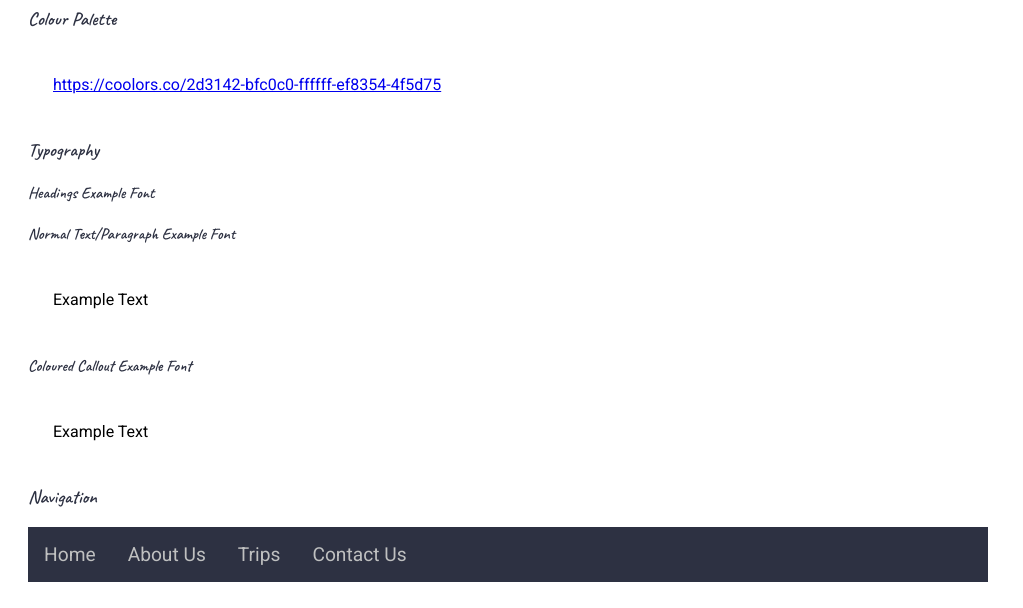
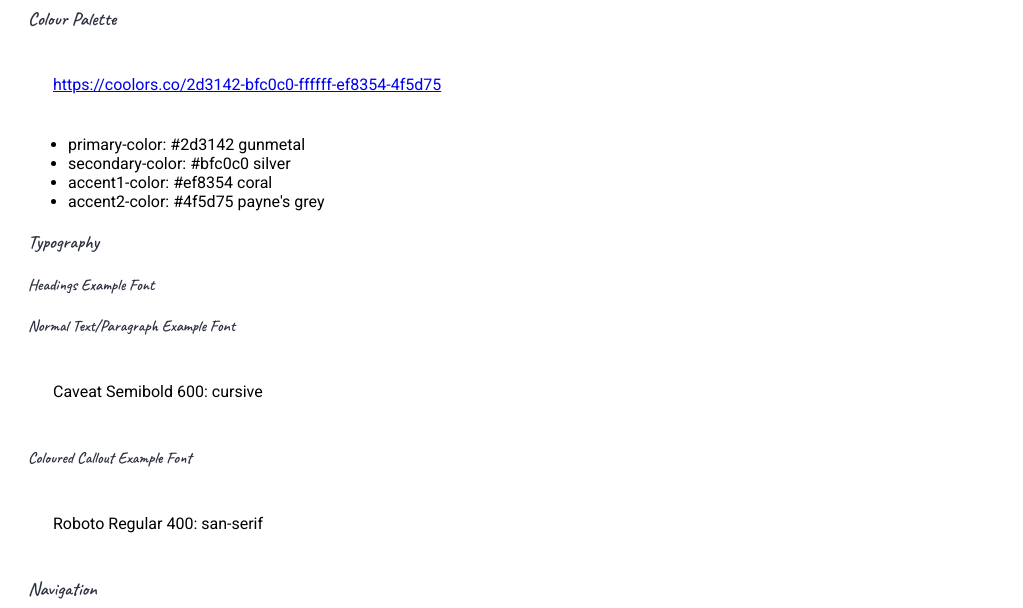
Before and after one commit to guyzoch101/wdd130, a plain HTML site: page wwr/site-plan-rafting.html in a window 1280 px wide. Shown: the part 1440-2048 px from the top of the page, without its empty margins (0-1023 px from the left). Drawn offline with Linux system fonts and the light colour scheme.

Commit message:
modified:   wwr/site-plan-rafting.html

```diff
--- a/wwr/site-plan-rafting.html
+++ b/wwr/site-plan-rafting.html
@@ -40,12 +40,18 @@
             <p>
                 <a href="https://coolors.co/2d3142-bfc0c0-ffffff-ef8354-4f5d75" target="_blank">https://coolors.co/2d3142-bfc0c0-ffffff-ef8354-4f5d75</a>
             </p>
+            <ul>
+                <li>primary-color: #2d3142 gunmetal</li>
+                <li>secondary-color: #bfc0c0 silver</li>
+                <li>accent1-color: #ef8354 coral</li>
+                <li>accent2-color: #4f5d75 payne's grey</li>
+            </ul>
             <h3>Typography</h3>
             <h4>Headings Example Font</h4>
             <h4>Normal Text/Paragraph Example Font</h4>
-            <p>Example Text</p>
+            <p>Caveat Semibold 600: cursive</p>
             <h4>Coloured Callout Example Font</h4>
-            <p>Example Text</p>
+            <p>Roboto Regular 400: san-serif</p>
             <h3>Navigation</h3>
             <nav>
                 <a href="#">Home</a>
```
